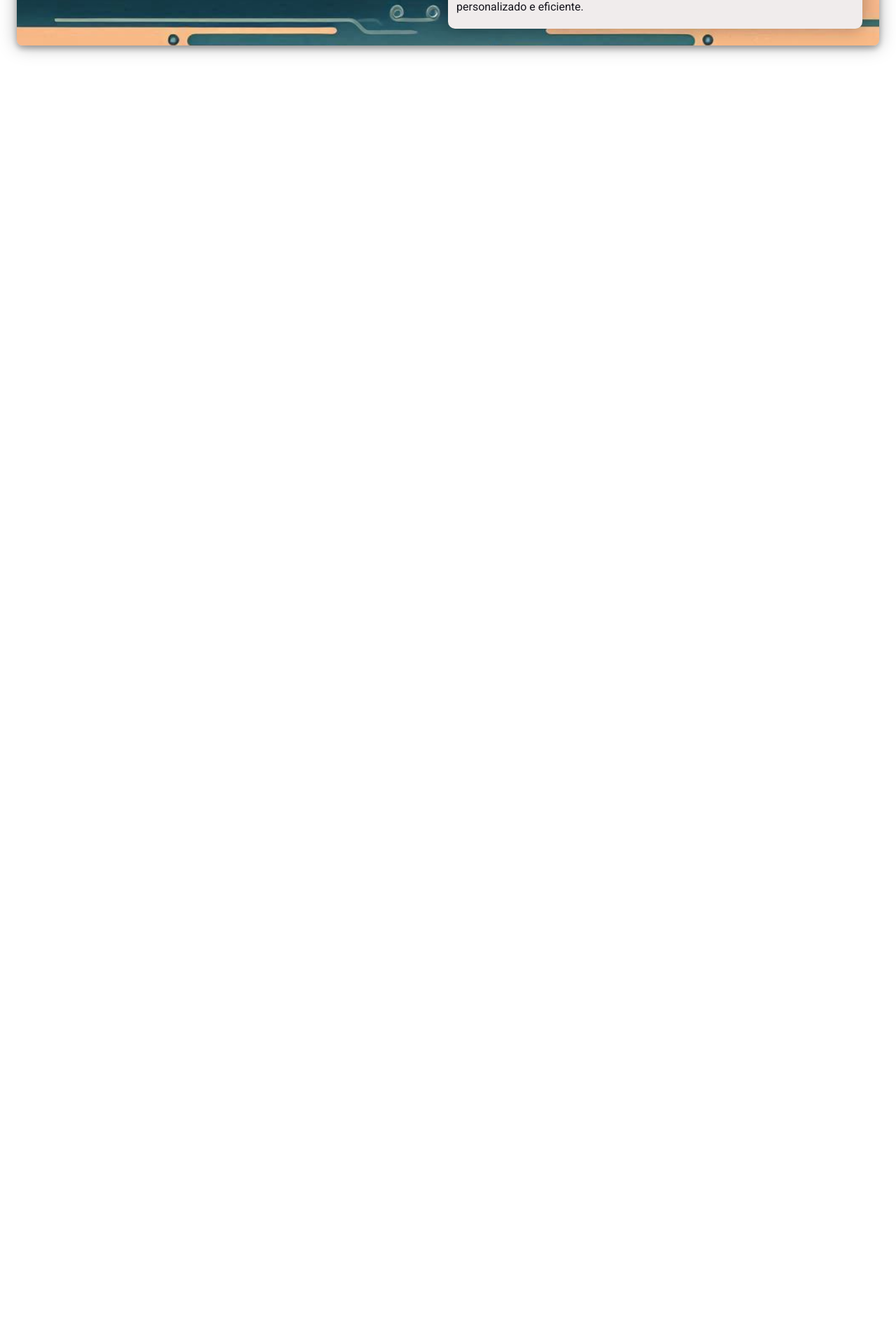
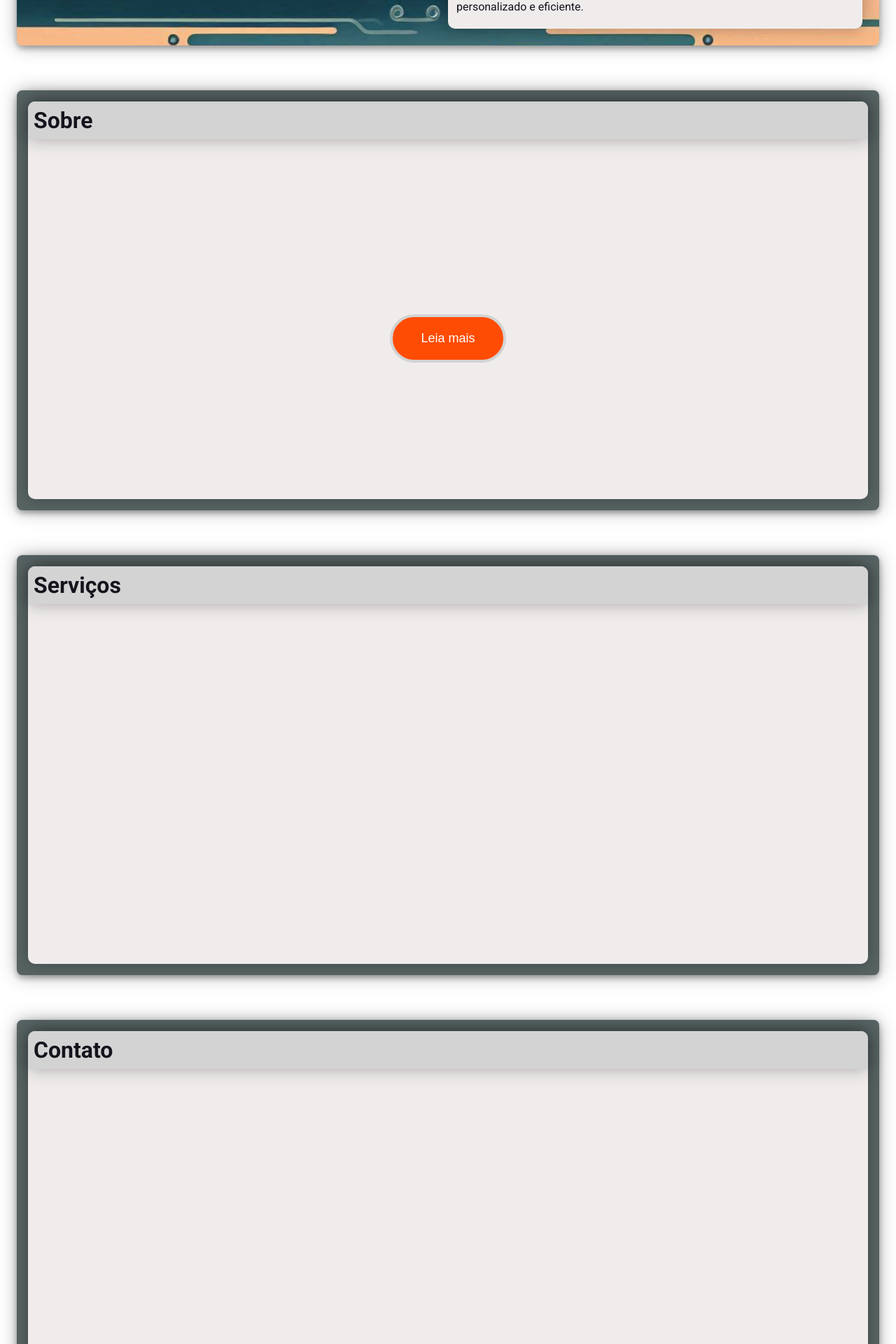
Before and after one commit to Arturstriker3/test-truckme, a Vue app: page / in a window 1280 px wide. Shown: the part 655-2575 px from the top of the page at 70% size. Before the commit the page ends 800 px from the top, so only its background shows below. Built offline with nearby package versions, Linux system fonts and the light colour scheme.

Commit message:
feat: about, services and contact page section

```diff
--- a/src/App.vue
+++ b/src/App.vue
@@ -1,13 +1,22 @@
 <script setup lang="ts">
 
-import { ref } from 'vue';
+import { ref, watch } from 'vue';
 
 const isMenuOpen = ref(false);
+const isReadMoreOpen = ref(false);
 
 const mobileMenuHandle = () => {
   isMenuOpen.value = !isMenuOpen.value;
   console.log(isMenuOpen.value);
 };
+
+watch(isMenuOpen, (newVal) => {
+  if (newVal) {
+    document.body.classList.add('no-scroll');
+  } else {
+    document.body.classList.remove('no-scroll');
+  }
+});
 
 </script>
 
@@ -88,12 +97,58 @@
         </div>
       </div>
     </section>
+
+    <section class="about" ref="about" >
+      <div class="container">
+        <div class="content" >
+          <div class="content-header" >
+            <h3>Sobre</h3>
+          </div>
+          <div class="content-body" >
+            <button>
+              <p>
+                Leia mais
+              </p>
+            </button>
+          </div>
+        </div>
+      </div>
+    </section>
+
+    <section class="services" ref="services" >
+      <div class="container">
+        <div class="content" >
+          <div class="content-header" >
+            <h3>Serviços</h3>
+          </div>
+          <div class="content-body" >
+
+          </div>
+        </div>
+      </div>
+    </section>
+    <section class="contact" ref="contact" >
+      <div class="container">
+        <div class="content" >
+          <div class="content-header" >
+            <h3>Contato</h3>
+          </div>
+          <div class="content-body" >
+
+          </div>
+        </div>
+      </div>
+    </section>
   </main>
 </template>
 
 <style lang="scss" >
 
 @import "./style.scss";
+
+.no-scroll {
+  overflow: hidden;
+}
 
 ul {
   list-style: none;
@@ -112,7 +167,6 @@
   left: 0 !important;
   display: flex !important;
   transition: all 0.5s ease-in !important;
-  height: 100%;
 
   li {
     display: flex;
@@ -181,7 +235,7 @@
           flex-direction: column;
           position: absolute;
           width: 100%;
-          height: 100vh;
+          height: 100%;
           background: $gray-medium-color;
           top: 0;
           left: -100%;
@@ -217,7 +271,7 @@
 
             &:hover {
               color: $gray-dark-color;
-              filter: brightness(0.9);
+              filter: brightness(0.9) blur(.5px);
             }
 
             @media(max-width: 768px) {
@@ -265,6 +319,8 @@
   display: flex;
   align-items: center;
   justify-content: center;
+  flex-direction: column;
+  gap: 4rem;
   min-height: 80vh;
   background-color: $white-color;
   padding: 1.5rem;
@@ -401,14 +457,182 @@
       }
     }
   }
+
+  .about {
+    width: 100%;
+
+    .container {
+      max-width: 1444px;
+      margin: 0 auto;
+      width: 100%;
+      padding: 1rem 1rem;
+      border-radius: 8px;
+      box-shadow: 0 4px 8px rgba(0, 0, 0, 0.3);
+      height: 600px;
+
+      background: $gray-dark-color;
+      filter: drop-shadow(0 0 0.75rem rgba(0, 0, 0, 0.3));
+
+      .content {
+        height: 100%;
+        width: 100%;
+
+        border-radius: 10px;
+        background-color: $gray-light-color;
+        filter: drop-shadow(0 0 0.75rem rgba(0, 0, 0, 0.3));
+
+        .content-header {
+
+          width: 100%;
+          display: flex;
+          justify-content: flex-start;
+          align-items: center;
+          background: $gray-medium-color;
+          border-top-left-radius: 10px;
+          border-top-right-radius: 10px;
+          padding: 8px;
+          filter: drop-shadow(0 0 0.75rem rgba(0, 0, 0, 0.3));
+
+          h3 {
+            font-size: 2rem;
+            color: $black-color;
+            text-align: center;
+          }
+        }
+
+        .content-body {
+          padding: 4px;
+          display: flex;
+          justify-content: center;
+          align-items: center;
+          width: 100%;
+          height: 100%;
+        }
+      }
+    }
+  }
+
+  .services {
+    width: 100%;
+
+    .container {
+      max-width: 1444px;
+      margin: 0 auto;
+      width: 100%;
+      padding: 1rem 1rem;
+      border-radius: 8px;
+      box-shadow: 0 4px 8px rgba(0, 0, 0, 0.3);
+      height: 600px;
+
+      background: $gray-dark-color;
+      filter: drop-shadow(0 0 0.75rem rgba(0, 0, 0, 0.3));
+
+      display: flex;
+      flex-direction: column;
+
+      .content {
+        height: 100%;
+        width: 100%;
+
+        border-radius: 10px;
+        background-color: $gray-light-color;
+        filter: drop-shadow(0 0 0.75rem rgba(0, 0, 0, 0.3));
+
+        .content-header {
+
+          width: 100%;
+          // height: 2rem;
+          display: flex;
+          justify-content: flex-start;
+          align-items: center;
+          background: $gray-medium-color;
+          border-top-left-radius: 10px;
+          border-top-right-radius: 10px;
+          padding: 8px;
+          filter: drop-shadow(0 0 0.75rem rgba(0, 0, 0, 0.3));
+
+          h3 {
+            font-size: 2rem;
+            color: $black-color;
+            text-align: center;
+          }
+        }
+
+        .content-body {
+          padding: 4px;
+        }
+      }
+    }
+  }
+
+  .contact {
+    width: 100%;
+
+    .container {
+      max-width: 1444px;
+      margin: 0 auto;
+      width: 100%;
+      padding: 1rem 1rem;
+      border-radius: 8px;
+      box-shadow: 0 4px 8px rgba(0, 0, 0, 0.3);
+      height: 600px;
+
+      background: $gray-dark-color;
+      filter: drop-shadow(0 0 0.75rem rgba(0, 0, 0, 0.3));
+
+      display: flex;
+      flex-direction: column;
+
+      .content {
+        height: 100%;
+        width: 100%;
+
+        border-radius: 10px;
+        background-color: $gray-light-color;
+        filter: drop-shadow(0 0 0.75rem rgba(0, 0, 0, 0.3));
+
+        .content-header {
+
+          width: 100%;
+          // height: 2rem;
+          display: flex;
+          justify-content: flex-start;
+          align-items: center;
+          background: $gray-medium-color;
+          border-top-left-radius: 10px;
+          border-top-right-radius: 10px;
+          padding: 8px;
+          filter: drop-shadow(0 0 0.75rem rgba(0, 0, 0, 0.3));
+
+          h3 {
+            font-size: 2rem;
+            color: $black-color;
+            text-align: center;
+          }
+        }
+
+        .content-body {
+          padding: 4px;
+        }
+      }
+    }
+  }
 }
 
-.button {
+button {
   background-color: $primary-color;
-  color: $black-color;
+  color: $white-color;
+  border-radius: 50px 50px 50px 50px;
+  font-size: 18px;
+  padding: 20px 40px;
+  cursor: pointer;
+  border: 4px solid $gray-medium-color;
 
   &:hover {
-      background-color: $gray-dark-color;
+    background-color: $gray-dark-color;
+    p {
+      filter: blur(.5px);
+    }
   }
 }
 
```
